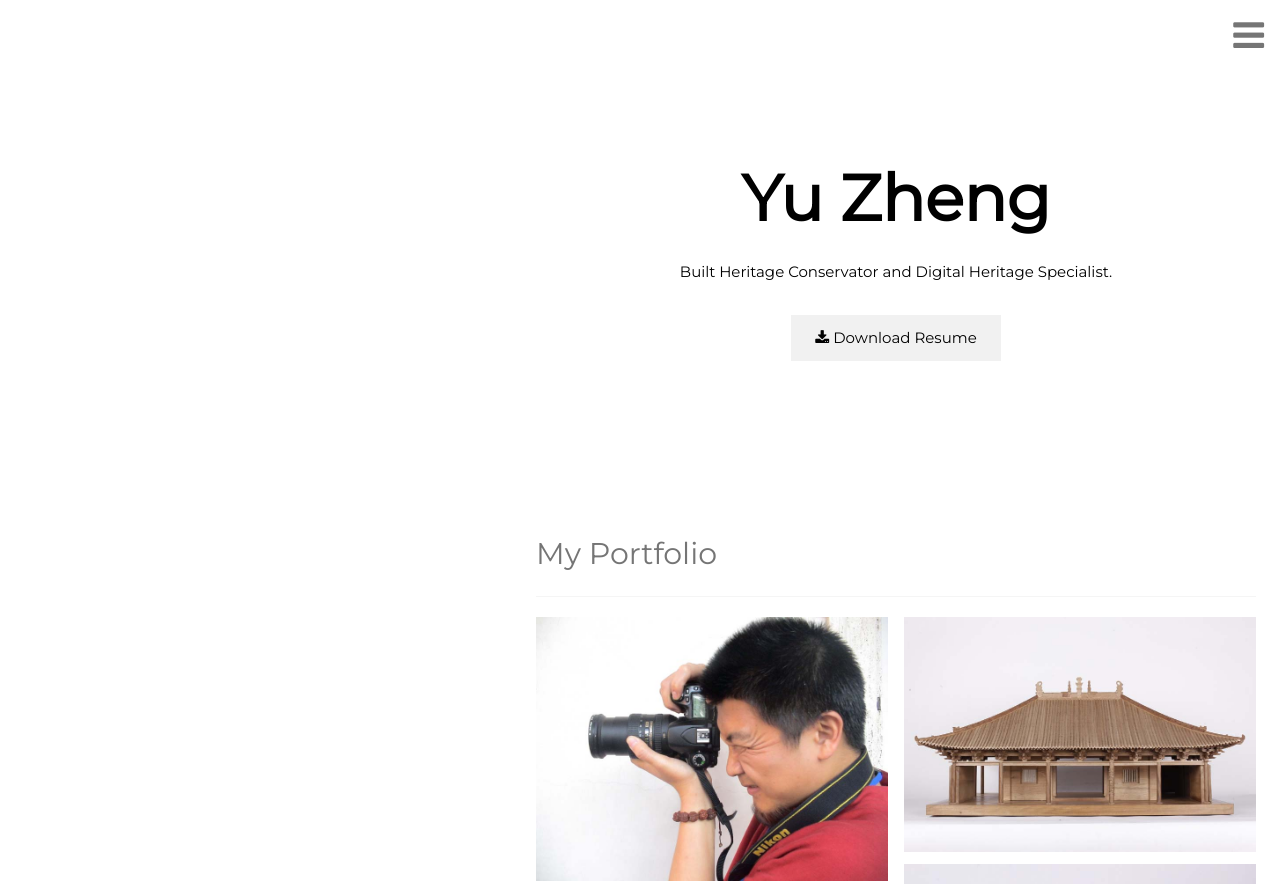
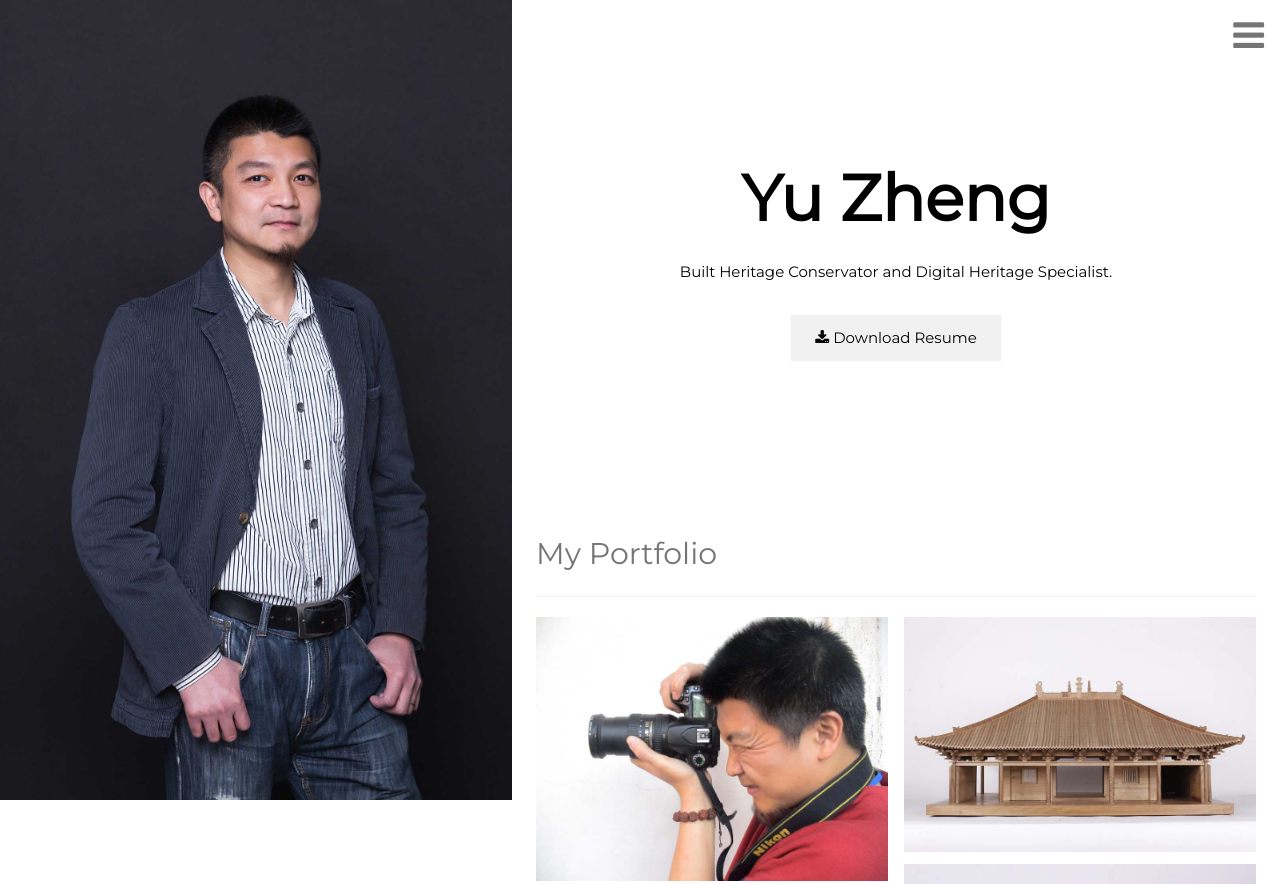
Before and after one commit to blizzayy/blizzayy.github.io, a plain HTML site: page index.html in a window 1280 px wide. Shown: the top 884 px of the page. Drawn offline with nearby package versions, Linux system fonts and the light colour scheme.

Commit message:
fix the background image path

```diff
--- a/index.html
+++ b/index.html
@@ -14,7 +14,7 @@
       background-position: center;
       background-repeat: no-repeat;
       background-size: cover;
-      background-image: url('/page/profile.jpg');
+      background-image: url('/profile.jpg');
       min-height: 100%;
     }
     </style>
```
